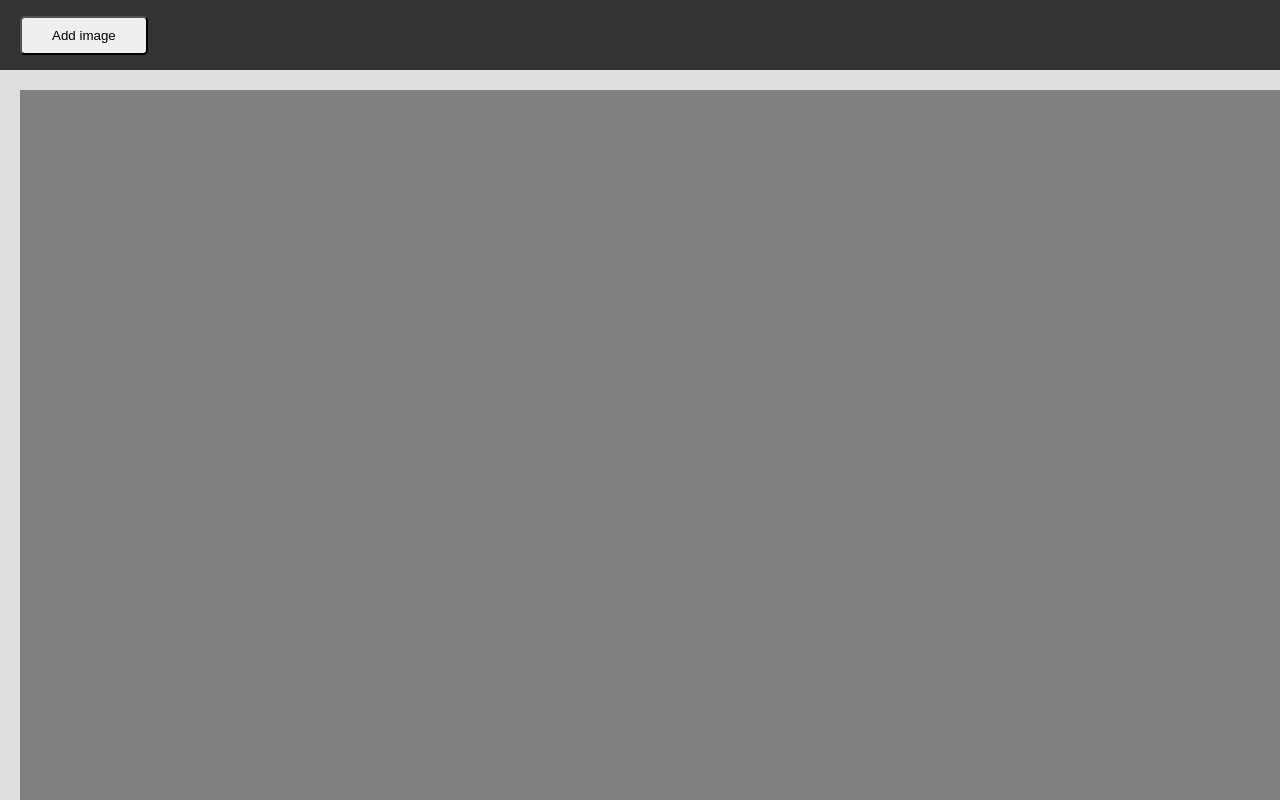
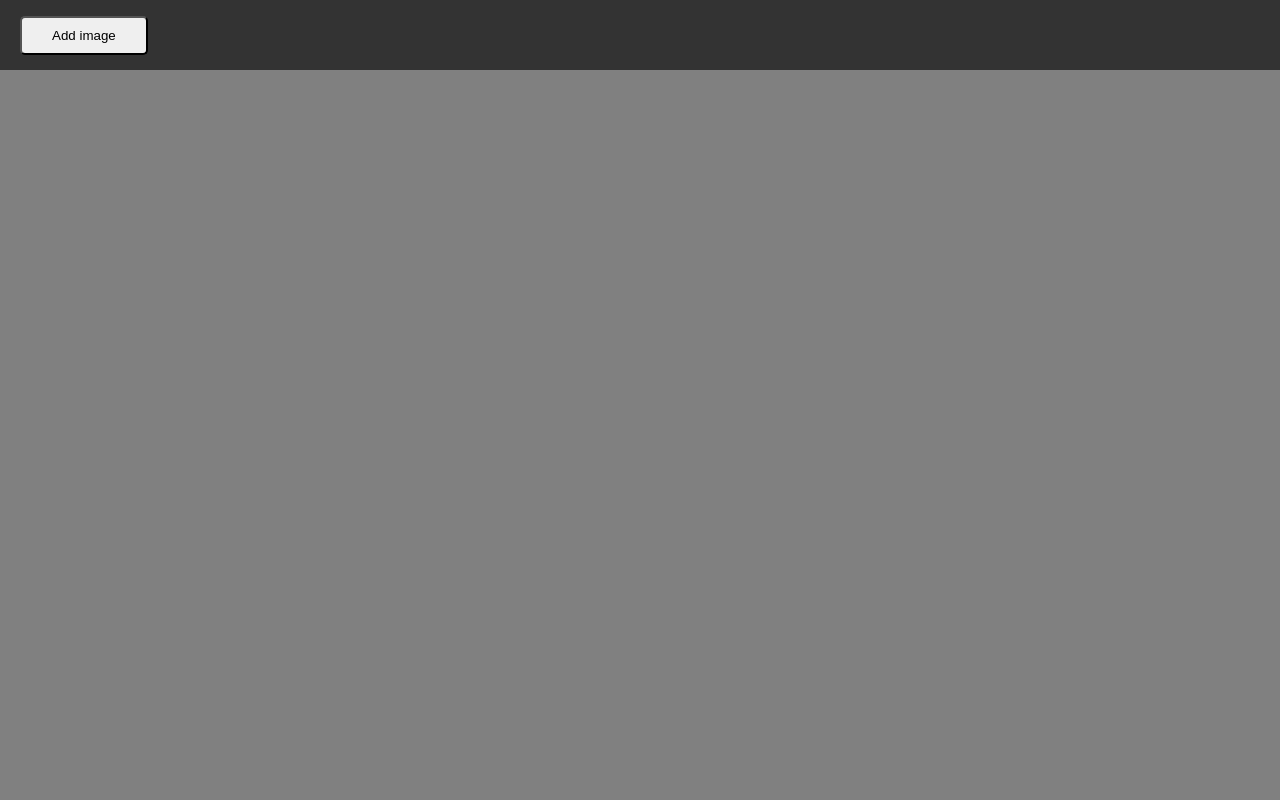
Before and after one commit to flopzinkle4238/js-photo-editor, a website: page index.html in a window 1280 px wide. Drawn offline with Linux system fonts and the light colour scheme.

Commit message:
Remove container padding and fill the container with content container

```diff
--- a/style.css
+++ b/style.css
@@ -48,11 +48,10 @@ body {
   height: calc(100vh - 70px);
   overflow: scroll;
   scrollbar-width: 0;
-  padding: 20px;
 }
 
 .content-container {
-  width: 10000px;
-  height: 10000px;
+  min-width: 100%;
+  min-height: 100%;
   background-color: gray;
 }
```
